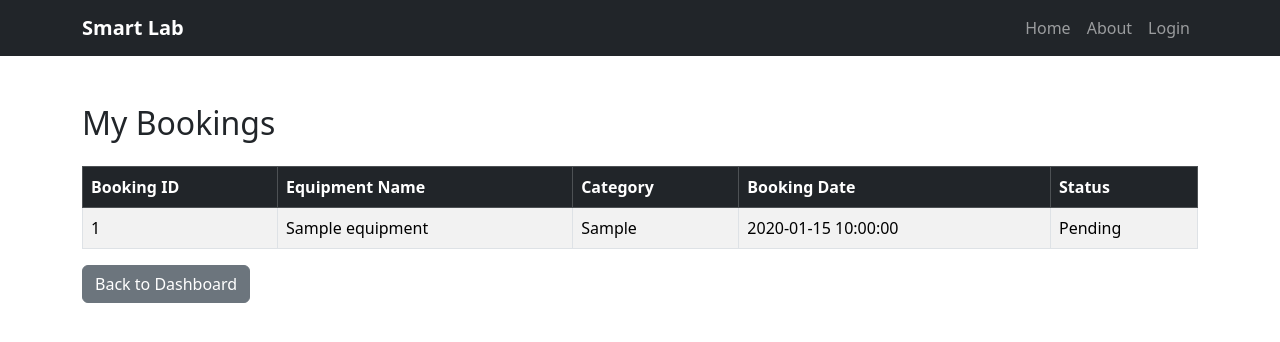
After one commit to yashnandwani202-ops/smart-lab-equipment-application, a Flask app: page /my-bookings in a window 1280 px wide. The commit adds this page. Shown: the top 342 px of the page. Run offline with Flask 3, Linux system fonts and the light colour scheme; the visitor is signed in with stand-in values (Sample User, id 1); tables that the repository leaves empty hold one stand-in row (values such as "Sample post"); some libraries are stand-ins or nearby versions.

Commit message:
Added equipment booking and student booking history

```diff
--- a/app.py
+++ b/app.py
@@ -60,6 +60,53 @@ def equipment():
 
     return render_template("equipment.html", equipment=equipment)
 
+@app.route("/book/<int:equipment_id>")
+def book_equipment(equipment_id):
+    if "user_id" not in session:
+        return redirect(url_for("login"))
+
+    user_id = session["user_id"]
+
+    cursor = mysql.connection.cursor()
+    cursor.execute(
+        "INSERT INTO bookings (user_id, equipment_id, status) VALUES (%s, %s, %s)",
+        (user_id, equipment_id, "Pending")
+    )
+    mysql.connection.commit()
+    cursor.close()
+
+    flash("Equipment booked successfully. Waiting for faculty approval.")
+    return redirect(url_for("equipment"))
+
+@app.route("/my-bookings")
+def my_bookings():
+
+    if "user_id" not in session:
+        return redirect(url_for("login"))
+
+    user_id = session["user_id"]
+
+    cursor = mysql.connection.cursor()
+
+    cursor.execute("""
+        SELECT
+            bookings.id,
+            equipment.equipment_name,
+            equipment.category,
+            bookings.booking_date,
+            bookings.status
+        FROM bookings
+        JOIN equipment
+            ON bookings.equipment_id = equipment.id
+        WHERE bookings.user_id = %s
+    """, (user_id,))
+
+    bookings = cursor.fetchall()
+
+    cursor.close()
+
+    return render_template("my_bookings.html", bookings=bookings)
+
 
 @app.route("/student")
 def student_dashboard():
--- /dev/null
+++ b/templates/my_bookings.html
@@ -0,0 +1,37 @@
+{% extends "base.html" %}
+
+{% block content %}
+
+<div class="container mt-5">
+
+    <h2 class="mb-4">My Bookings</h2>
+
+    <table class="table table-bordered table-striped">
+        <thead class="table-dark">
+            <tr>
+                <th>Booking ID</th>
+                <th>Equipment Name</th>
+                <th>Category</th>
+                <th>Booking Date</th>
+                <th>Status</th>
+            </tr>
+        </thead>
+
+        <tbody>
+            {% for booking in bookings %}
+            <tr>
+                <td>{{ booking[0] }}</td>
+                <td>{{ booking[1] }}</td>
+                <td>{{ booking[2] }}</td>
+                <td>{{ booking[3] }}</td>
+                <td>{{ booking[4] }}</td>
+            </tr>
+            {% endfor %}
+        </tbody>
+    </table>
+
+    <a href="/student" class="btn btn-secondary">Back to Dashboard</a>
+
+</div>
+
+{% endblock %}
--- a/templates/student_dashboard.html
+++ b/templates/student_dashboard.html
@@ -28,7 +28,7 @@
                 <div class="card-body text-center">
                     <h5>My Bookings</h5>
                     <p>Check your equipment booking status.</p>
-                    <a href="#" class="btn btn-primary">View</a>
+                    <a href="/my-bookings" class="btn btn-primary">View</a>
                 </div>
             </div>
         </div>
```
Also changed, not shown: templates/equipment.html (+15 -7 lines).
